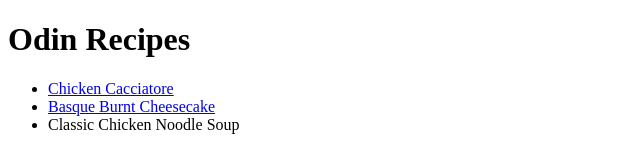
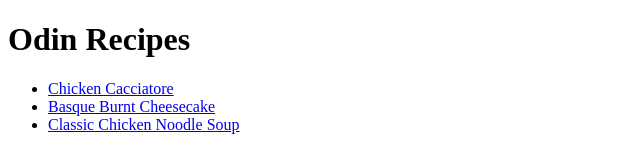
Before and after one commit to printingprinting/odin-recipes, a plain HTML site: page index.html in a window 1280 px wide. Shown: the whole page, without its empty margins (0-640 px from the left). Drawn offline with Linux system fonts and the light colour scheme.

Commit message:
Fix recipe link

```diff
--- a/index.html
+++ b/index.html
@@ -11,7 +11,7 @@
     <ul>
         <li><a href="recipes/chicken-cacciatore.html">Chicken Cacciatore</a></li>
         <li><a href="recipes/basque-burnt-cheesecake.html">Basque Burnt Cheesecake</a></li>
-        <li><a href="recipes/classic-chicken-noodle-soup.html"></a>Classic Chicken Noodle Soup</li>
+        <li><a href="recipes/classic-chicken-noodle-soup.html">Classic Chicken Noodle Soup</a></li>
     </ul>
 
 </body>
```
